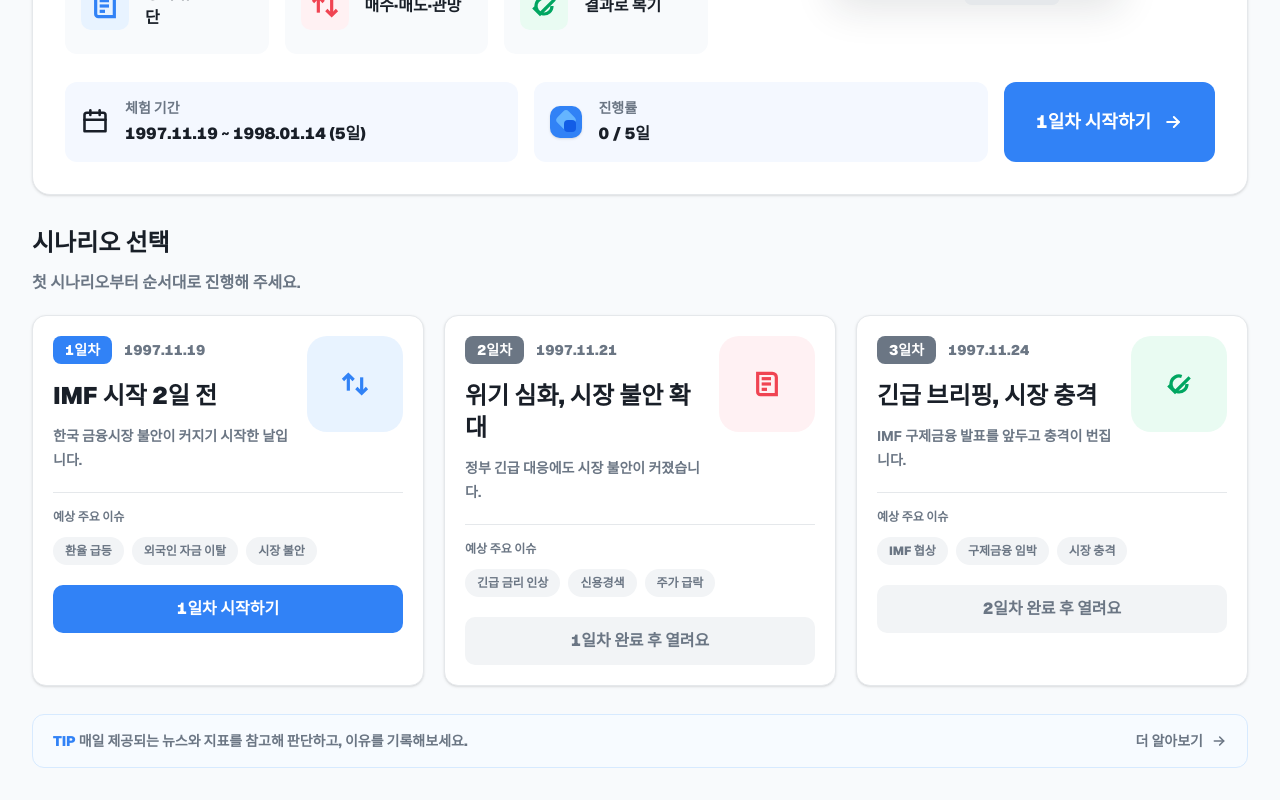
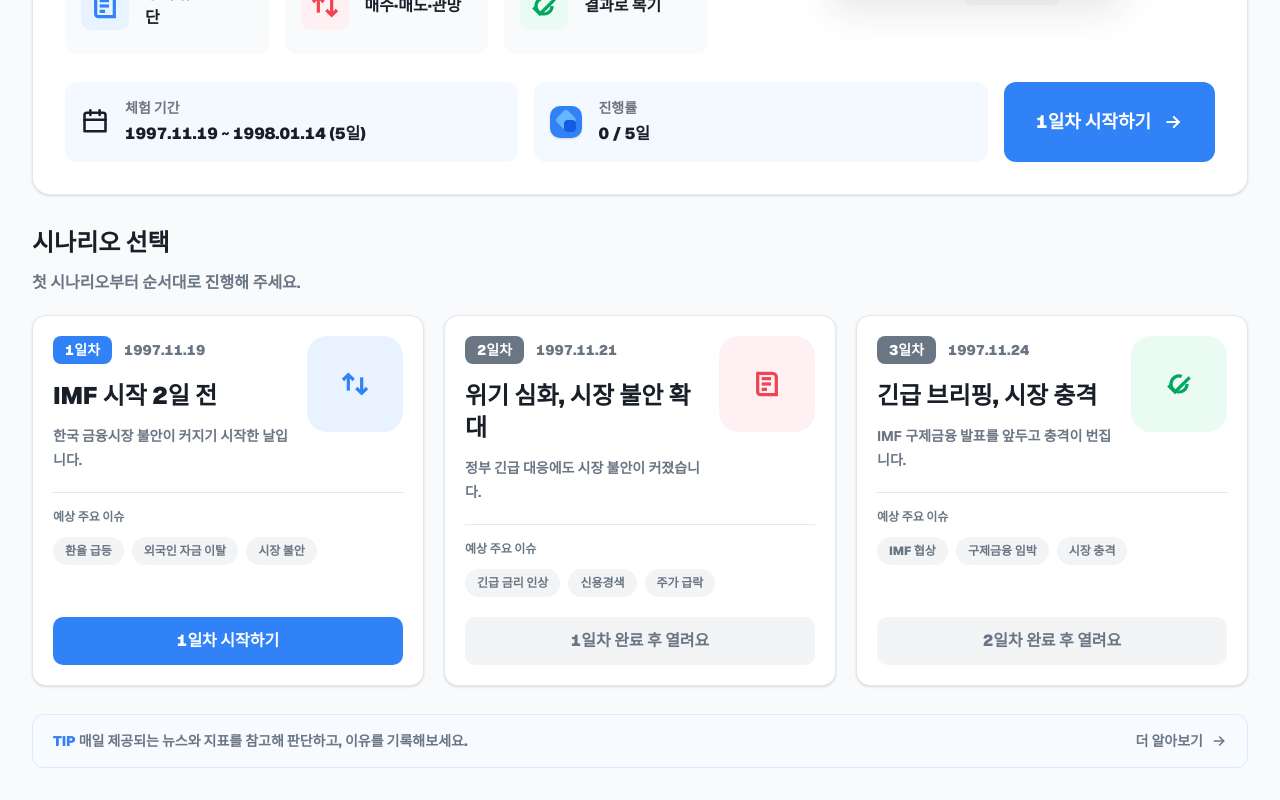
Before and after one commit to choiyoung69/woowa-prototype-investment, a Next.js app in the folder landing/: page /scenarios in a window 1280 px wide. Shown: the part 368-1168 px from the top of the page. Built offline with nearby package versions, Linux system fonts and the light colour scheme.

Commit message:
Align scenario card action buttons

```diff
--- a/landing/src/app/scenarios/page.tsx
+++ b/landing/src/app/scenarios/page.tsx
@@ -211,7 +211,7 @@ function ScenarioDayCard({
   ];
 
   const content = (
-    <div className="h-full rounded-[14px] border border-border bg-surface p-5 shadow-sm transition hover:-translate-y-0.5 hover:shadow-md">
+    <div className="flex h-full min-h-[360px] flex-col rounded-[14px] border border-border bg-surface p-5 shadow-sm transition hover:-translate-y-0.5 hover:shadow-md">
       <div className="flex items-start justify-between gap-4">
         <div>
           <div className="flex flex-wrap items-center gap-3">
@@ -228,7 +228,7 @@ function ScenarioDayCard({
         </div>
       </div>
 
-      <div className="mt-5 border-t border-border pt-4">
+      <div className="mt-5 flex-1 border-t border-border pt-4">
         <p className="text-xs font-black text-muted">예상 주요 이슈</p>
         <div className="mt-3 flex flex-wrap gap-2">
           {issues.slice(0, 3).map((issue) => (
@@ -239,7 +239,7 @@ function ScenarioDayCard({
         </div>
       </div>
 
-      <div className={`mt-5 flex h-12 items-center justify-center rounded-[10px] text-base font-black ${unlocked ? "bg-accent text-white" : "bg-surface-2 text-muted"}`}>
+      <div className={`mt-5 flex h-12 shrink-0 items-center justify-center rounded-[10px] text-base font-black ${unlocked ? "bg-accent text-white" : "bg-surface-2 text-muted"}`}>
         {unlocked ? "1일차 시작하기" : `${index}일차 완료 후 열려요`}
       </div>
     </div>
```
